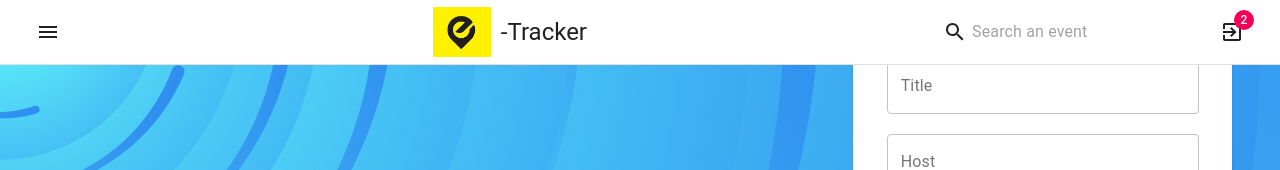
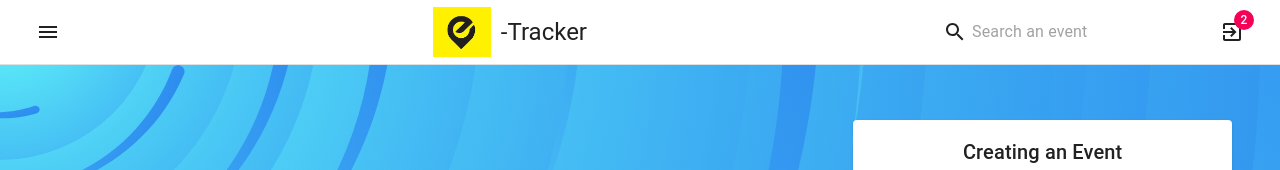
Before and after one commit to E-tracker/e-tracker, a React (Create React App) app in the folder client/: page /host in a window 1280 px wide. Shown: the top 170 px of the page. Built offline with nearby package versions, Linux system fonts and the light colour scheme; no server answers.

Commit message:
CountDown started

```diff
--- a/client/src/App.js
+++ b/client/src/App.js
@@ -1,6 +1,6 @@
 import React,{useState,useEffect} from 'react'
 
-import { Container, Grid, Grow } from '@material-ui/core'
+import { Container, Grid, Grow,AppBar } from '@material-ui/core'
 
 import {useDispatch} from 'react-redux'
 import {getEvents} from './actions/events'
@@ -22,7 +22,10 @@ function App() {
   },currentId)
   return (
     <Container maxWidth="lg">
-        <Navbar />
+        <AppBar position="fixed" className={classes.appBar} color="inherit">
+          <Navbar />
+        </AppBar>
+        <Grid container className={classes.empty}></Grid>
         <Grow in>
             <Container>
                 <Grid className={classes.mainContainer} container justify="space-between" alignItems="center" spacing={3}>
--- /dev/null
+++ b/client/src/components/Events/Event/CountDown/CountDown.js
@@ -0,0 +1,12 @@
+import { Typography } from '@material-ui/core'
+
+import useStyles from './styles'
+
+const CountDown = ({event}) => {
+    const classes = useStyles()
+    return(
+        <Typography className={classes.title} gutterBottom variant="h5" component="h2">{event.eventDate}</Typography>
+    )
+}
+
+export default CountDown
--- /dev/null
+++ b/client/src/components/Events/Event/CountDown/styles.js
@@ -0,0 +1,7 @@
+import { makeStyles } from '@material-ui/core/styles'
+
+export default makeStyles({
+    title:{
+        padding:'0 16px'
+    },
+})
--- a/client/src/components/Events/Event/Event.js
+++ b/client/src/components/Events/Event/Event.js
@@ -1,7 +1,7 @@
 import React from 'react'
 
 import { Card, CardMedia, Typography, Button, CardContent, CardActions } from '@material-ui/core'
-
+import CountDown from './CountDown/CountDown'
 // Icons
 import ThumbUpAltIcon from '@material-ui/icons/ThumbUpAlt';
 import DeleteIcon from '@material-ui/icons/Delete';
@@ -36,7 +36,7 @@ const Event = ({ event,setCurrentId }) => {
             <CardContent>
                 <Typography variant="body2" color="textSecondary" component="p">{event.description}</Typography>
             </CardContent>
-            <Typography className={classes.title} gutterBottom variant="h5" component="h2">{event.eventDate}</Typography>
+            <CountDown event={event}/>
             <CardActions className={classes.cardActions}>
                 <Button size="small" color="primary" onClick={()=>dispatch(likeEvent(event._id))} >
                     <ThumbUpAltIcon fontSize="small" />
--- a/client/src/components/Form/Form.js
+++ b/client/src/components/Form/Form.js
@@ -35,7 +35,7 @@ const Form = ({ currentId,setCurrentId }) => {
                 <TextField className={classes.fileInput} name="title" variant="outlined" label="Title"  value={eventData.title} onChange={(e)=>setEventData({...eventData,title:e.target.value})} />
                 <TextField className={classes.fileInput} name="host" variant="outlined" label="Host" value={eventData.host} onChange={(e)=>setEventData({...eventData,host:e.target.value})} />
                 <TextField className={classes.fileInput} name="description" variant="outlined" label="Description" value={eventData.description} onChange={(e)=>setEventData({...eventData,description:e.target.value})} />
-                <TextField className={classes.fileInput} name="tags" variant="outlined" label="Tags" value={eventData.tags} onChange={(e)=>setEventData({...eventData,tags:e.target.value.split(' ')})} />
+                <TextField className={classes.fileInput} name="tags" variant="outlined" label="Tags" value={eventData.tags} onChange={(e)=>setEventData({...eventData,tags:e.target.value.split(',')})} />
                 <DateInput className={classes.fileInput} eventData={eventData} setEventData={setEventData}/>
                 <TimeInput className={classes.fileInput} eventData={eventData} setEventData={setEventData}/>
                 <div className={classes.fileInput}>
--- a/client/src/components/Navbar/Navbar.js
+++ b/client/src/components/Navbar/Navbar.js
@@ -11,7 +11,7 @@ const Navbar = () => {
     const classes = useStyles()
     return (
         <>
-            <AppBar position="fixed" className={classes.appBar} color="inherit">
+
                 <Toolbar>
                     <IconButton color="inherit">
                         <MenuIcon />
@@ -37,7 +37,6 @@ const Navbar = () => {
                         </IconButton>
                     </div>
                 </Toolbar>
-            </AppBar>
         </>
     )
 }
--- a/client/src/components/Navbar/styles.js
+++ b/client/src/components/Navbar/styles.js
@@ -1,17 +1,7 @@
 import { makeStyles, fade } from '@material-ui/core/styles';
 
-const drawerWidth = 0;
 
 export default makeStyles((theme) => ({
-  appBar: {
-    color: '#212121',
-    boxShadow: 'none',
-    borderBottom: '1px solid rgba(0, 0, 0, 0.12)',
-    [theme.breakpoints.up('sm')]: {
-      width: `calc(100% - ${drawerWidth}px)`,
-      marginLeft: drawerWidth,
-    },
-  },
   title: {
     flexGrow: 1,
     alignItems: 'center',
--- a/client/src/styles.js
+++ b/client/src/styles.js
@@ -1,6 +1,20 @@
 import { makeStyles } from '@material-ui/core/styles'
 
+const drawerWidth = 0;
+
 export default makeStyles((theme)=>({
+    appBar: {
+        color: '#212121',
+        boxShadow: 'none',
+        borderBottom: '1px solid rgba(0, 0, 0, 0.12)',
+        [theme.breakpoints.up('sm')]: {
+        width: `calc(100% - ${drawerWidth}px)`,
+        marginLeft: drawerWidth,
+        },
+    },
+    empty:{
+        padding:'60px'
+    },
    heading:{},
    image:{
         marginLeft:'15px'
```
Also changed, not shown: 1 other file (tests, documents, lock files or other folders).
